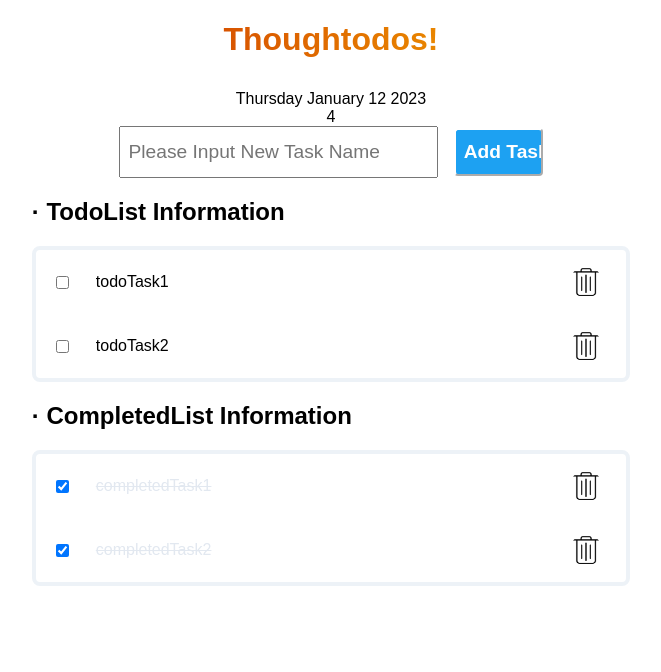
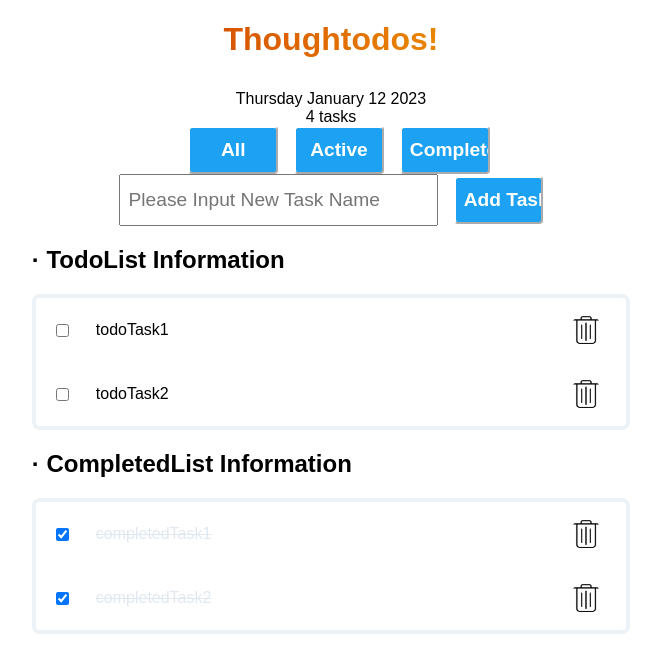
Before and after one commit to charlotte-xiao/thoughtodos, a React (Create React App) app: page / in a window 1280 px wide. Shown: the top 672 px of the page, without its empty margins (309-970 px from the left). Built offline with nearby package versions, Linux system fonts and the light colour scheme.

Commit message:
<test, xs, [E-8]>: test for current date and task amounts

```diff
--- a/src/component/AddTask/index.tsx
+++ b/src/component/AddTask/index.tsx
@@ -56,7 +56,10 @@ class AddTaskComponent extends React.Component<AddTaskProps, AddTaskState> {
         return (
             <>
                 <div>{moment().format('dddd MMMM D YYYY')}</div>
-                <div>{this.props.amount}</div>
+                <div>{this.props.amount} tasks</div>
+                <Button type="button" value="All"/>
+                <Button type="button" value="Active"/>
+                <Button type="button" value="Completed"/>
                 <Input type="text" value={this.state.taskName} onChange={this.handleChangeTaskName}
                        placeholder="Please Input New Task Name"/>
                 <Button type="button" onClick={this.handleAddTask} value="Add Task"/>
```
Also changed, not shown: 1 other file (tests, documents, lock files or other folders).
